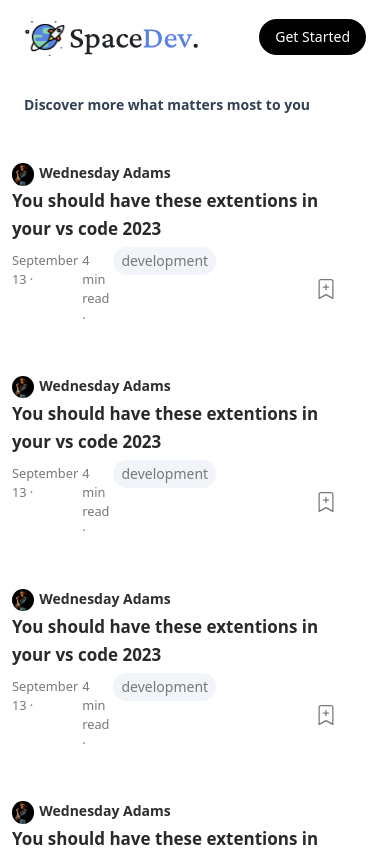
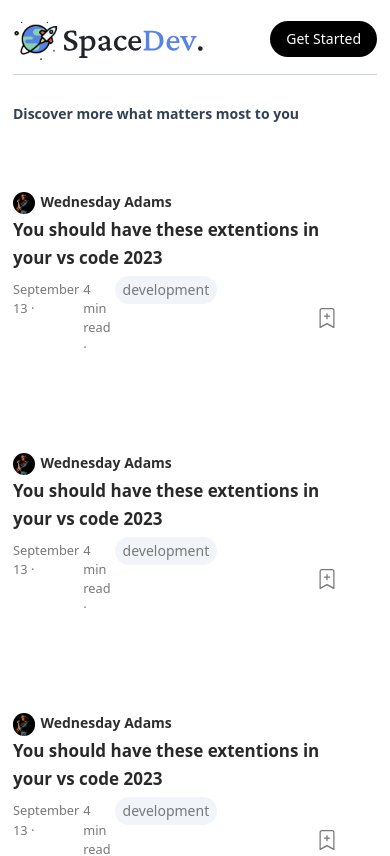
Before and after one commit to SayantanmPaul/SpaceDev, a Next.js app: page / in a window 390 px wide. Shown: the top 856 px of the page. Built offline with nearby package versions, Linux system fonts and the light colour scheme; grey boxes are pictures that could not be loaded.

Commit message:
navbar and filter content added sticky and css customization

```diff
--- a/components/filtercontent.js
+++ b/components/filtercontent.js
@@ -1,8 +1,10 @@
 const FilterContent = () => {
   return (
+    <>
     <div className="flex lg:flex-col lg:text-sm text-[14px] font-semibold text-slate-700 flex-row ">
       Discover more what matters most to you
     </div>
+    </>
   );
 };
 
--- a/components/navbar.js
+++ b/components/navbar.js
@@ -3,9 +3,9 @@ import Logo from '../Images/SpaceDev.svg';
 
 const Navbar = () => {
   return (
-    <div className=' max-w-[1210px] sticky top-0 mx-auto z-10'>
-      <div className='flex flex-row justify-between items-center '>
-        <div className='w-44 lg:w-56 cursor-pointer'>
+    <div>
+      <div className='flex flex-row justify-between items-center mx-auto'>
+        <div className='w-48 lg:w-56 cursor-pointer'>
           <Image
           src={Logo}
           alt='spacedev'
@@ -14,15 +14,16 @@ const Navbar = () => {
           />
         </div>
          <div className=' flex gap-4 flex-row'>
-            <button className=' hidden lg:block md:block cursor-pointer hover:underline '>
+            <button className=' hidden lg:block md:block cursor-pointer hover:underline text-sm '>
               Sign in
             </button>
-            <button className=' bg-black text-white px-4 py-2 rounded-full text-sm lg:text-base md:text-base hover:scale-105 duration-500 cursor-pointer'>
+            <button className=' bg-black text-white px-4 py-2 rounded-full text-sm md:text-base hover:scale-105 duration-500 cursor-pointer'>
               Get Started
             </button>
          </div>
       </div>
-    </div>
+        <div className=' bg-slate-300 h-[1px] w-full mt-3'></div>
+      </div>
   );
 };
 
--- a/pages/index.js
+++ b/pages/index.js
@@ -7,22 +7,19 @@ import FilterContent from '../components/filtercontent';
 export default function App() {
   return (
     <>
-      <div className=' flex flex-col gap-3'>
+      <div className=' flex flex-col absolute left-0 right-0 gap-3 lg:max-w-[1192px] md:max-w-[696px] max-w-[364px] m-auto justify-center'>
         <StoryDesign />
-        <div className=' p-4 px-6 md:px-14'>
+        <div className='lg:py-3 py-4 top-0 sticky bg-white z-50'>
           <Navbar />
         </div>
-        <div className="flex lg:flex-row justify-center flex-col-reverse lg:p-1 gap-3">
-          <div className="flex flex-col p-2  px-6 md:px-14">
-            <MainContent />
-            <MainContent />
-            <MainContent />
-            <MainContent />
+
+        <div className="flex lg:flex-row flex-col-reverse gap-12 items-start">
+          <div className="flex flex-col gap-12">
+            {Array(10).fill(<MainContent/>)}
           </div>
-          <div>
-          <div className=" p-2 px-6 md:px-14 ">
+          <div className="lg:sticky relative lg:top-20">
             <FilterContent />
-          </div>
+            <div className=' w-full h-[1px] bg-slate-200 hidden lg:block'></div>
           </div>
         </div>
       </div>
```
